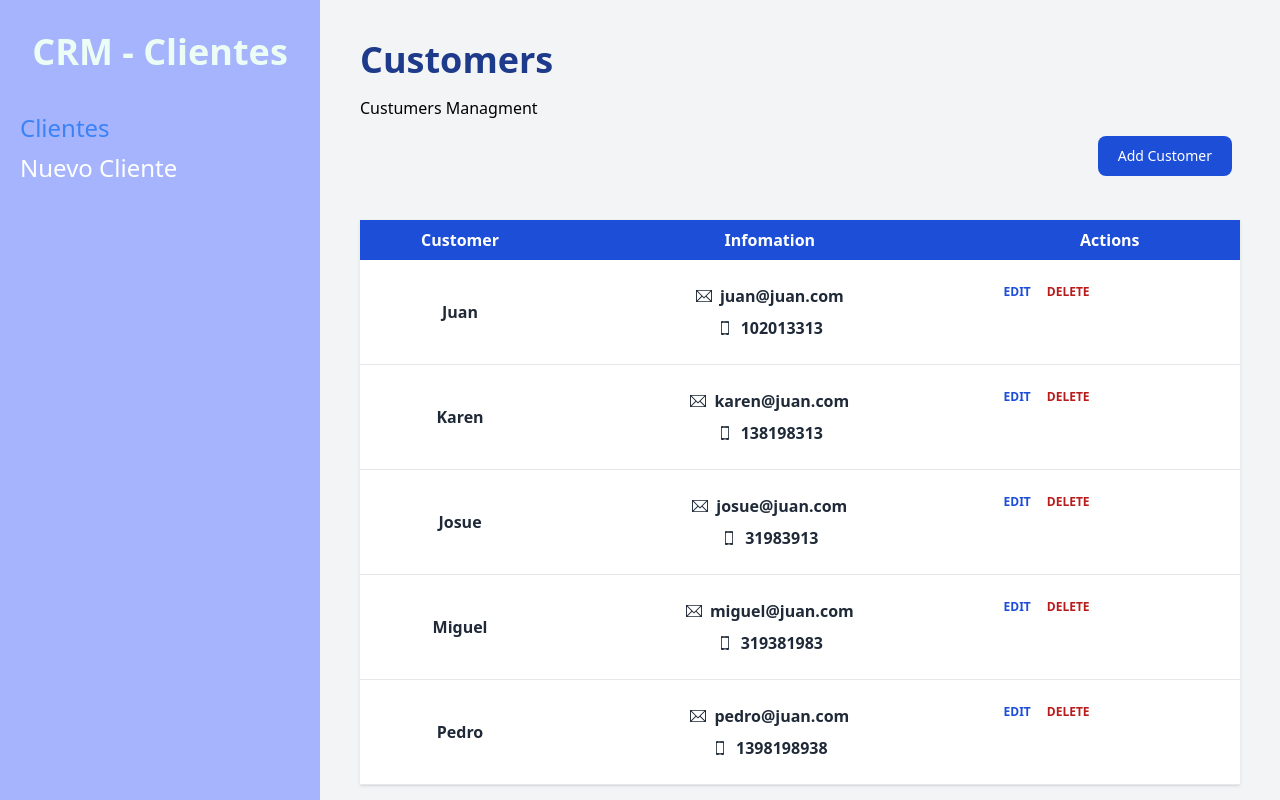
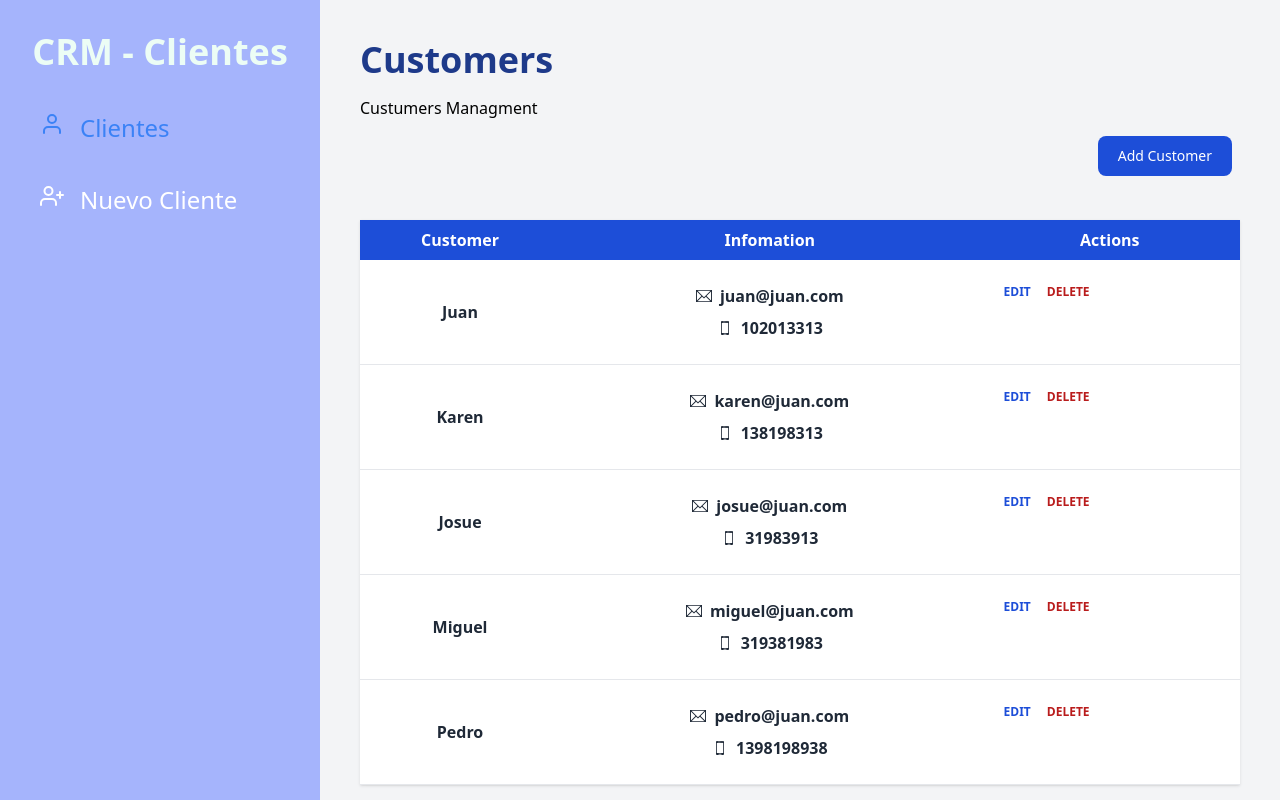
Before and after one commit to miguel8arivera/client-managment, a React (Vite) app: page / in a window 1280 px wide. Built offline with nearby package versions, Linux system fonts and the light colour scheme.

Commit message:
icons added in file Layout.tsx client and newClient added

```diff
--- a/src/components/Layout.tsx
+++ b/src/components/Layout.tsx
@@ -1,5 +1,6 @@
 import { FC } from 'react';
 import { Outlet, Link, useLocation } from 'react-router-dom';
+import { FiUser, FiUserPlus } from 'react-icons/fi';
 
 const Layout: FC = function () {
   const location = useLocation();
@@ -17,7 +18,12 @@ const Layout: FC = function () {
             } text-2xl block mt-2 hover:text-blue-500 `}
             to="/"
           >
-            Clientes
+            <div className="flex flex-row px-5 ">
+              <span className="mr-4">
+                <FiUser />
+              </span>
+              Clientes
+            </div>
           </Link>
           <Link
             className={`${
@@ -27,7 +33,12 @@ const Layout: FC = function () {
             } text-2xl block mt-2 hover:text-blue-500`}
             to="/new/customer"
           >
-            Nuevo Cliente
+            <div className="flex flex-row px-5 mt-10">
+              <span className="mr-4">
+                <FiUserPlus />
+              </span>
+              Nuevo Cliente
+            </div>
           </Link>
         </nav>
       </aside>
```
